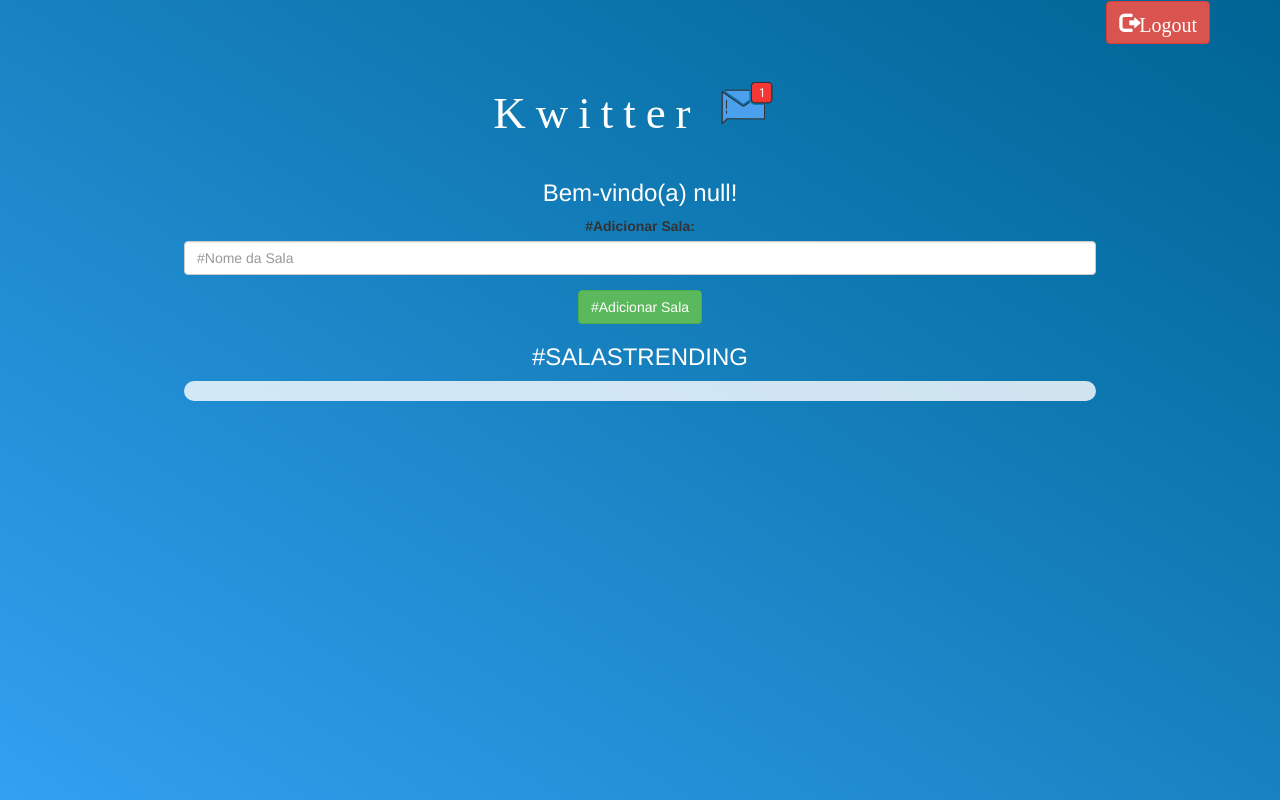
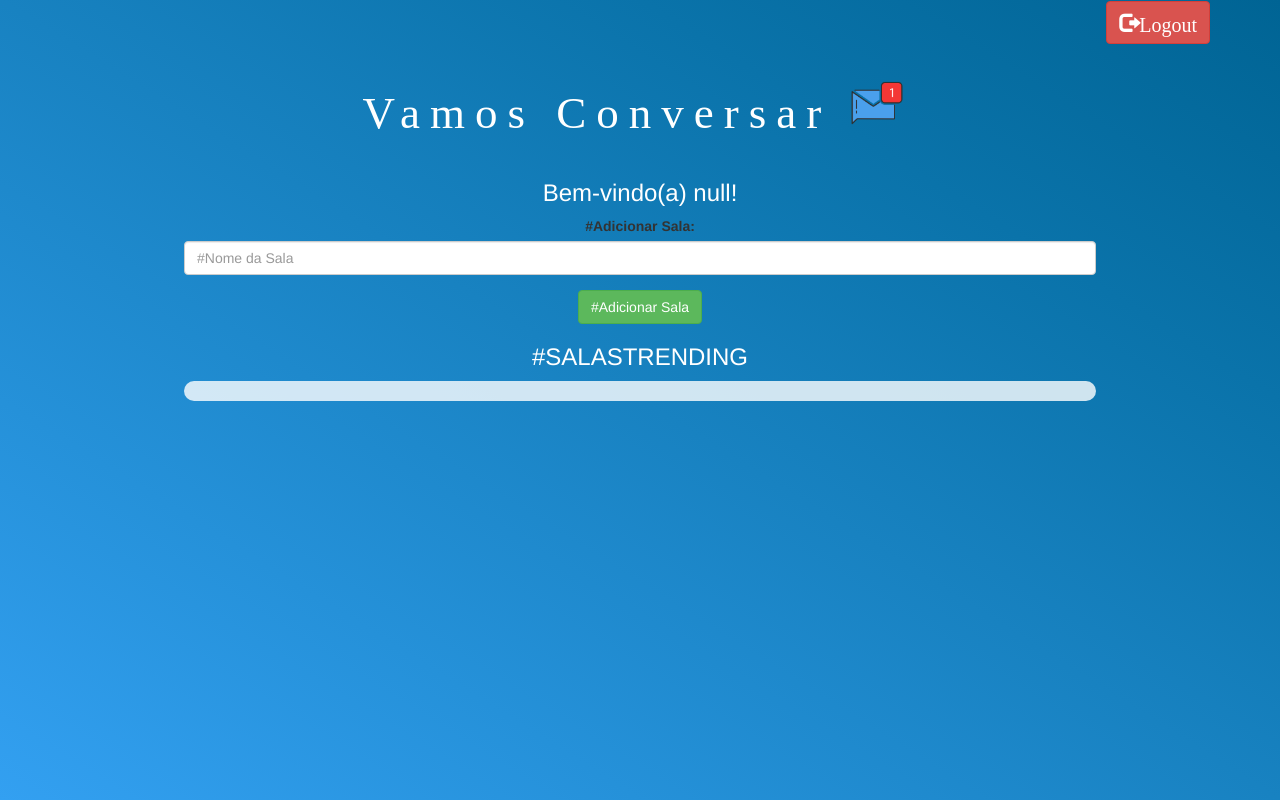
Before and after one commit to MURIMANHA/appVamosConversar, a plain HTML site: page kwitter_room.html in a window 1280 px wide. Drawn offline with nearby package versions, Linux system fonts and the light colour scheme; no server answers; a web font is replaced by a local one.

Commit message:
Update kwitter_room.html

```diff
--- a/kwitter_room.html
+++ b/kwitter_room.html
@@ -1,7 +1,7 @@
 <!DOCTYPE html>
 <html>
 <head>
-	<title>Kwitter Room Page</title>
+	<title>Vamos Conversar Room Page</title>
 <script src="https://www.gstatic.com/firebasejs/7.6.2/firebase-app.js"></script>
 <script src="https://www.gstatic.com/firebasejs/7.6.2/firebase-firestore.js"></script>
 <script src="https://www.gstatic.com/firebasejs/live/3.1/firebase.js"></script>
@@ -24,7 +24,7 @@
 
 	<center>
 		<h1  class="header">
-			Kwitter
+			Vamos Conversar
 			<sup>
 				<img src="m2.png">
 			</sup>
```
